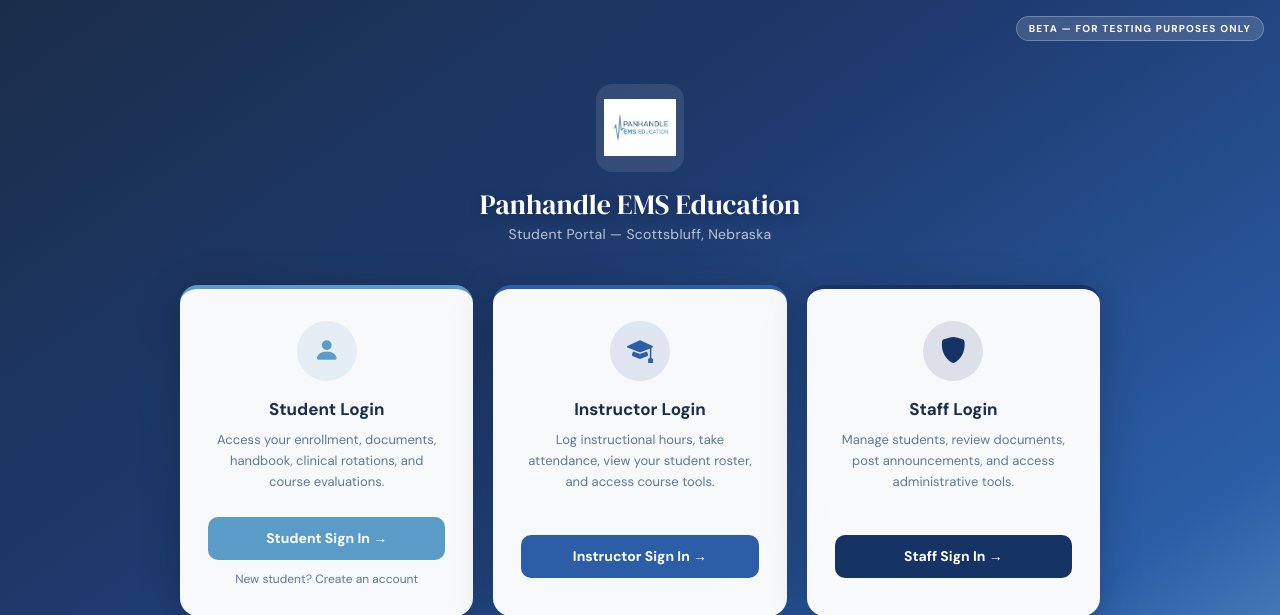
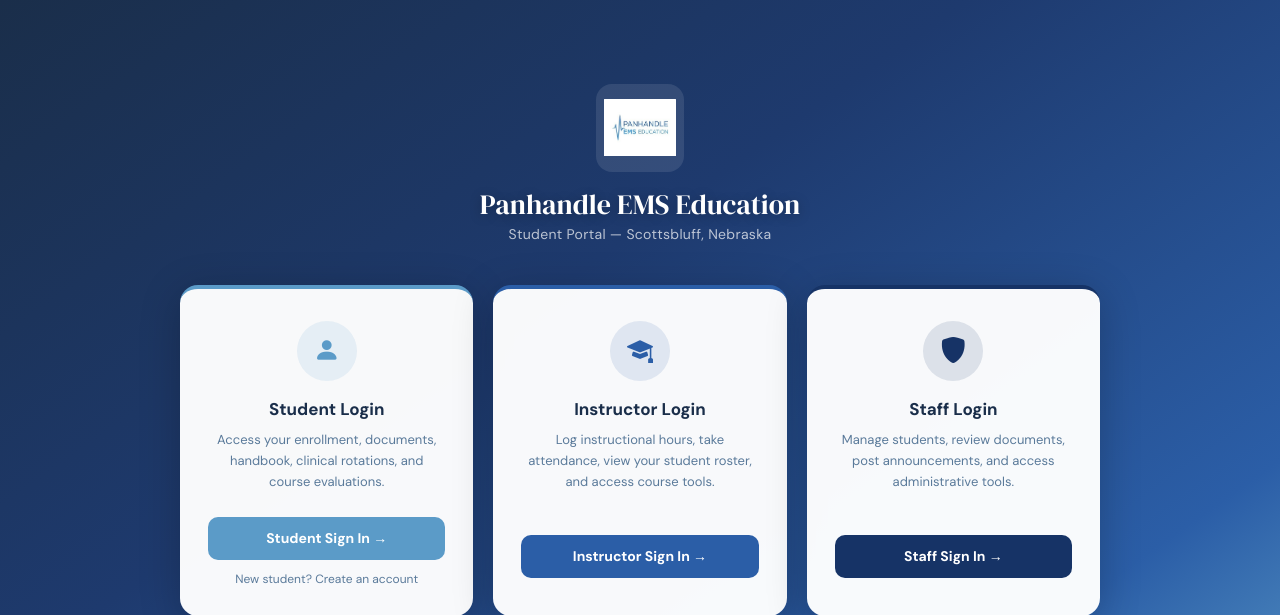
Before and after one commit to AndSnodFRBA/PEMSE, a Django app: page / in a window 1280 px wide. Shown: the top 615 px of the page. Run offline with Django 4.2, Linux system fonts and the light colour scheme.

Commit message:
Remove beta badge from landing page
Co-Authored-By: Claude Sonnet 5 <noreply@anthropic.com>

```diff
--- a/templates/landing.html
+++ b/templates/landing.html
@@ -29,24 +29,6 @@
       padding: 40px 16px 32px;
       position: relative;
       overflow-x: hidden;
-    }
-
-    /* ── Beta badge ── */
-    .beta-badge {
-      position: fixed;
-      top: 16px;
-      right: 16px;
-      background: rgba(255,255,255,.15);
-      backdrop-filter: blur(6px);
-      border: 1px solid rgba(255,255,255,.25);
-      color: #fff;
-      font-size: 10px;
-      font-weight: 700;
-      letter-spacing: 1.2px;
-      text-transform: uppercase;
-      padding: 4px 12px;
-      border-radius: 20px;
-      z-index: 10;
     }
 
     /* ── EKG / heartbeat SVG decoration ── */
@@ -212,9 +194,6 @@
 </head>
 <body>
 
-  <!-- Beta badge -->
-  <div class="beta-badge">BETA — For testing purposes only</div>
-
   <!-- EKG decoration -->
   <div class="ekg-wrap" aria-hidden="true">
     <svg viewBox="0 0 1440 80" xmlns="http://www.w3.org/2000/svg" preserveAspectRatio="none"
```
